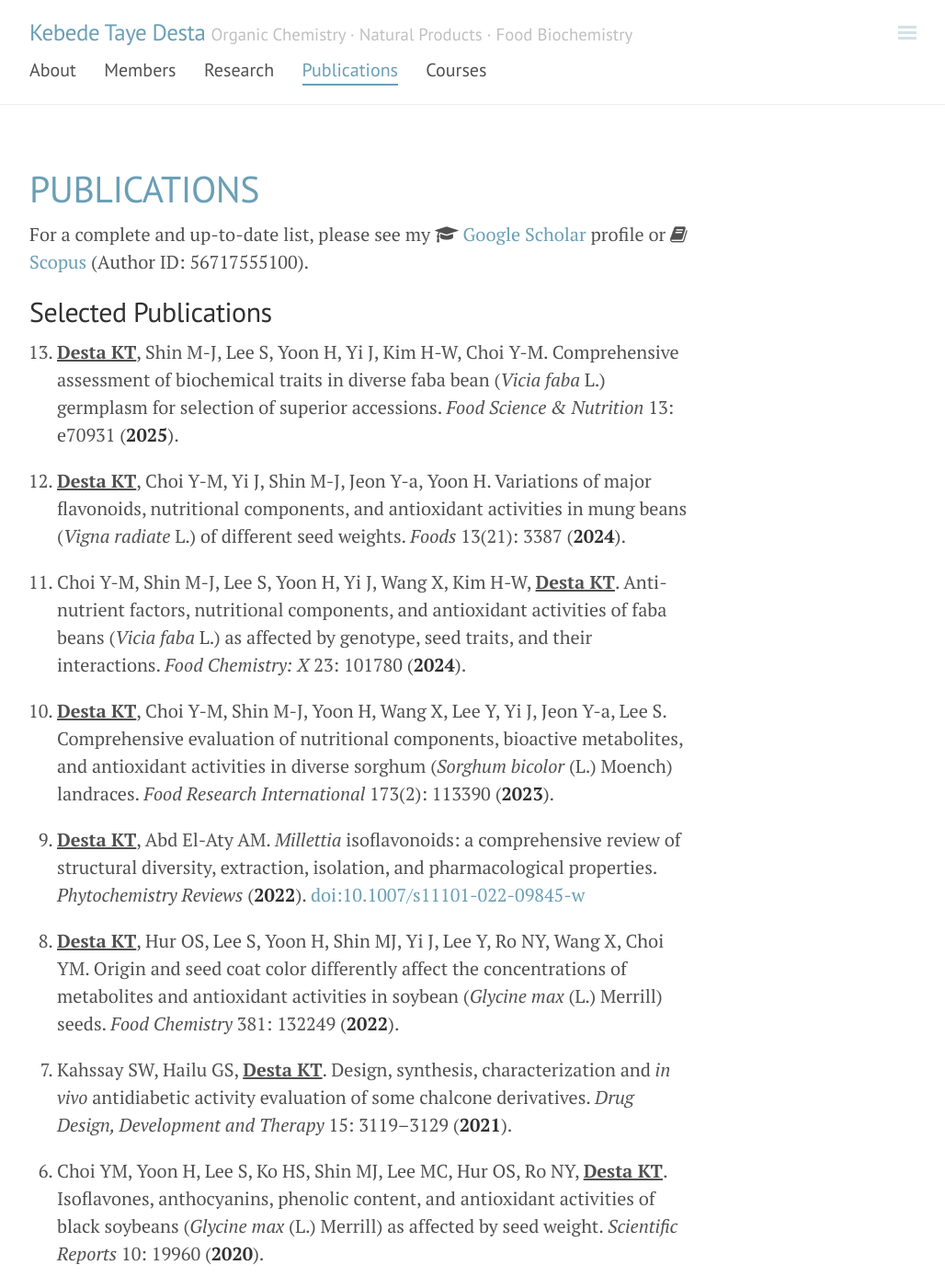
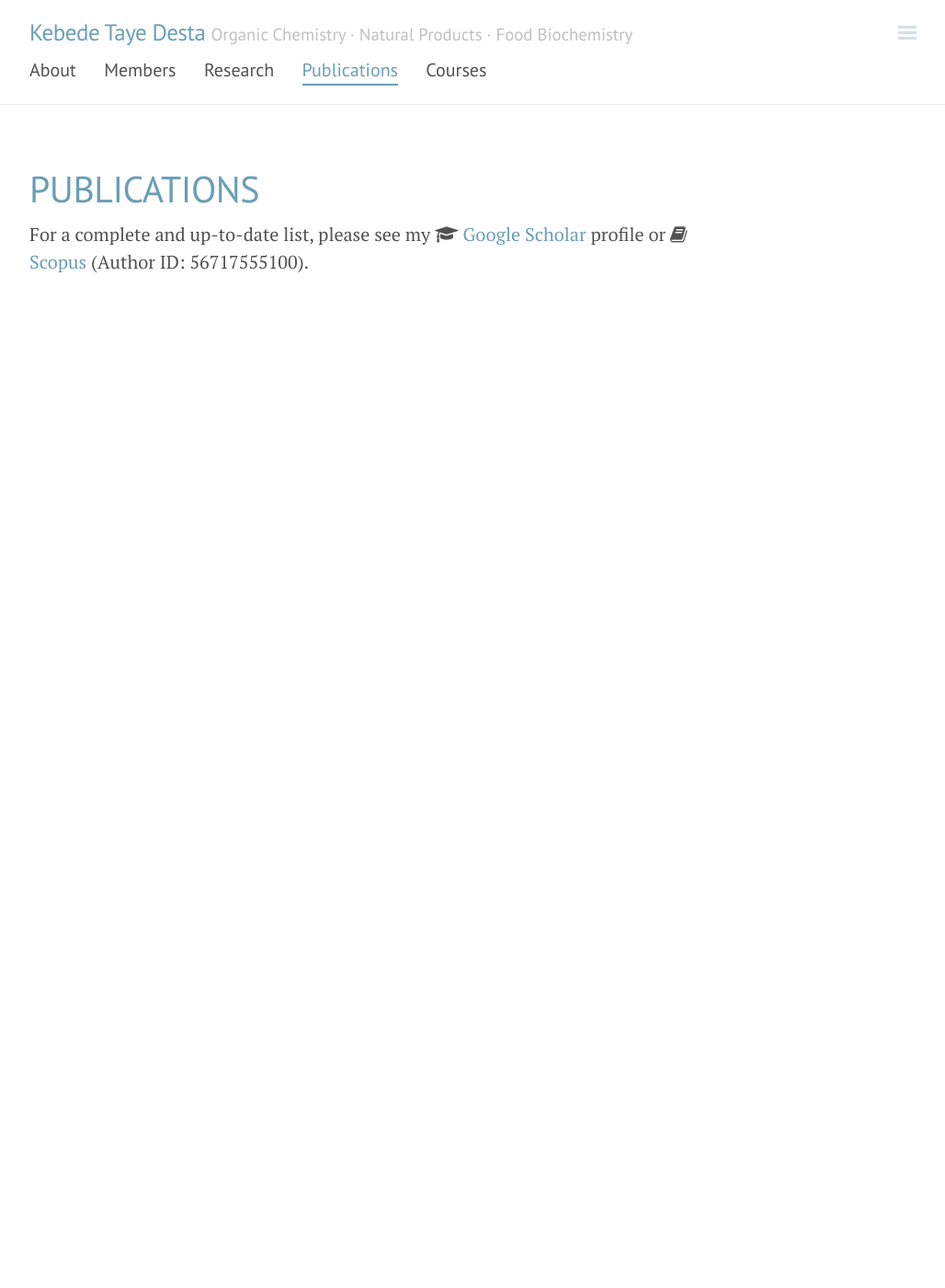
Before and after one commit to ktdesta/ktdesta.github.io, a Jekyll site: the page built from publications.md, in a window 1280 px wide and 1400 px high. Shown: the whole window at 92% size, without its empty margins (248-1276 px from the left). Built offline with Jekyll 4.4.1, drawn with Linux system fonts in a browser that asks for light colours; comment, search, counter and statistics services are not loaded; some of the changed text lies outside the part shown.

Commit message:
Remove selected publications section
Removed the selected publications section from the document.

```diff
--- a/publications.md
+++ b/publications.md
@@ -7,63 +7,3 @@ permalink: /publications/
 For a complete and up-to-date list, please see my
 <i class="fa fa-graduation-cap" aria-hidden="true"></i> [Google Scholar]({{ site.author.contact['google-scholar'] }}) profile or
 <i class="fa fa-book" aria-hidden="true"></i> [Scopus]({{ site.author.contact.scopus }}) (Author ID: 56717555100).
-
-## Selected Publications
-
-<ol class="pub-list" reversed>
-
-<li><span class="me">Desta KT</span>, Shin M-J, Lee S, Yoon H, Yi J, Kim H-W, Choi Y-M.
-Comprehensive assessment of biochemical traits in diverse faba bean (<em>Vicia faba</em> L.) germplasm for selection of superior accessions.
-<em>Food Science &amp; Nutrition</em> 13: e70931 (<strong>2025</strong>).</li>
-
-<li><span class="me">Desta KT</span>, Choi Y-M, Yi J, Shin M-J, Jeon Y-a, Yoon H.
-Variations of major flavonoids, nutritional components, and antioxidant activities in mung beans (<em>Vigna radiate</em> L.) of different seed weights.
-<em>Foods</em> 13(21): 3387 (<strong>2024</strong>).</li>
-
-<li>Choi Y-M, Shin M-J, Lee S, Yoon H, Yi J, Wang X, Kim H-W, <span class="me">Desta KT</span>.
-Anti-nutrient factors, nutritional components, and antioxidant activities of faba beans (<em>Vicia faba</em> L.) as affected by genotype, seed traits, and their interactions.
-<em>Food Chemistry: X</em> 23: 101780 (<strong>2024</strong>).</li>
-
-<li><span class="me">Desta KT</span>, Choi Y-M, Shin M-J, Yoon H, Wang X, Lee Y, Yi J, Jeon Y-a, Lee S.
-Comprehensive evaluation of nutritional components, bioactive metabolites, and antioxidant activities in diverse sorghum (<em>Sorghum bicolor</em> (L.) Moench) landraces.
-<em>Food Research International</em> 173(2): 113390 (<strong>2023</strong>).</li>
-
-<li><span class="me">Desta KT</span>, Abd El-Aty AM.
-<em>Millettia</em> isoflavonoids: a comprehensive review of structural diversity, extraction, isolation, and pharmacological properties.
-<em>Phytochemistry Reviews</em> (<strong>2022</strong>).
-<a href="https://doi.org/10.1007/s11101-022-09845-w">doi:10.1007/s11101-022-09845-w</a></li>
-
-<li><span class="me">Desta KT</span>, Hur OS, Lee S, Yoon H, Shin MJ, Yi J, Lee Y, Ro NY, Wang X, Choi YM.
-Origin and seed coat color differently affect the concentrations of metabolites and antioxidant activities in soybean (<em>Glycine max</em> (L.) Merrill) seeds.
-<em>Food Chemistry</em> 381: 132249 (<strong>2022</strong>).</li>
-
-<li>Kahssay SW, Hailu GS, <span class="me">Desta KT</span>.
-Design, synthesis, characterization and <em>in vivo</em> antidiabetic activity evaluation of some chalcone derivatives.
-<em>Drug Design, Development and Therapy</em> 15: 3119–3129 (<strong>2021</strong>).</li>
-
-<li>Choi YM, Yoon H, Lee S, Ko HS, Shin MJ, Lee MC, Hur OS, Ro NY, <span class="me">Desta KT</span>.
-Isoflavones, anthocyanins, phenolic content, and antioxidant activities of black soybeans (<em>Glycine max</em> (L.) Merrill) as affected by seed weight.
-<em>Scientific Reports</em> 10: 19960 (<strong>2020</strong>).</li>
-
-<li><span class="me">Desta KT</span>, Abd El-Aty AM.
-Triterpenoid and saponin rich <em>Phytolacca dodecandra</em> L'Herit (Endod): a review on its phytochemistry and pharmacological properties.
-<em>Mini-Reviews in Medicinal Chemistry</em> (<strong>2020</strong>).
-<a href="https://doi.org/10.2174/1389557520666200617110241">doi:10.2174/1389557520666200617110241</a></li>
-
-<li><span class="me">Desta KT</span>, Kim GS, et al.
-Flavone polyphenols dominate in <em>Thymus schimperi</em> Ronniger: LC-ESI-MS/MS characterization and study of anti-proliferative effects on AGS and HepG2 cancer cells.
-<em>Journal of Chromatography B</em> 1053: 1–8 (<strong>2017</strong>).</li>
-
-<li><span class="me">Desta KT</span>, Kim GS, Hong GE, et al.
-Antioxidant activities and liquid chromatography with electrospray ionization tandem mass spectrometry characterization and quantification of polyphenolic contents of <em>Rumex nervosus</em> Vahl leaves and stems.
-<em>Journal of Separation Science</em> 39: 1433–1441 (<strong>2016</strong>).</li>
-
-<li><span class="me">Desta KT</span>, Shin SC, Shim JH, Kim GS, Shin HC, Abd El-Aty AM.
-Flavonoids variation in pathogen-infected plants.
-<em>Frontiers in Natural Product Chemistry</em> 2: 393–439 (<strong>2016</strong>). [Book Chapter]</li>
-
-<li><span class="me">Desta KT</span>, Lee WS, Lee SJ, et al.
-Dietary flavonoid rich flowers of <em>Rumex nervosus</em> Vahl: liquid chromatography with electrospray ionization tandem mass spectrometry profiling and <em>in vitro</em> anti-inflammatory effects.
-<em>Journal of Separation Science</em> 38: 3345–3353 (<strong>2015</strong>).</li>
-
-</ol>
```
